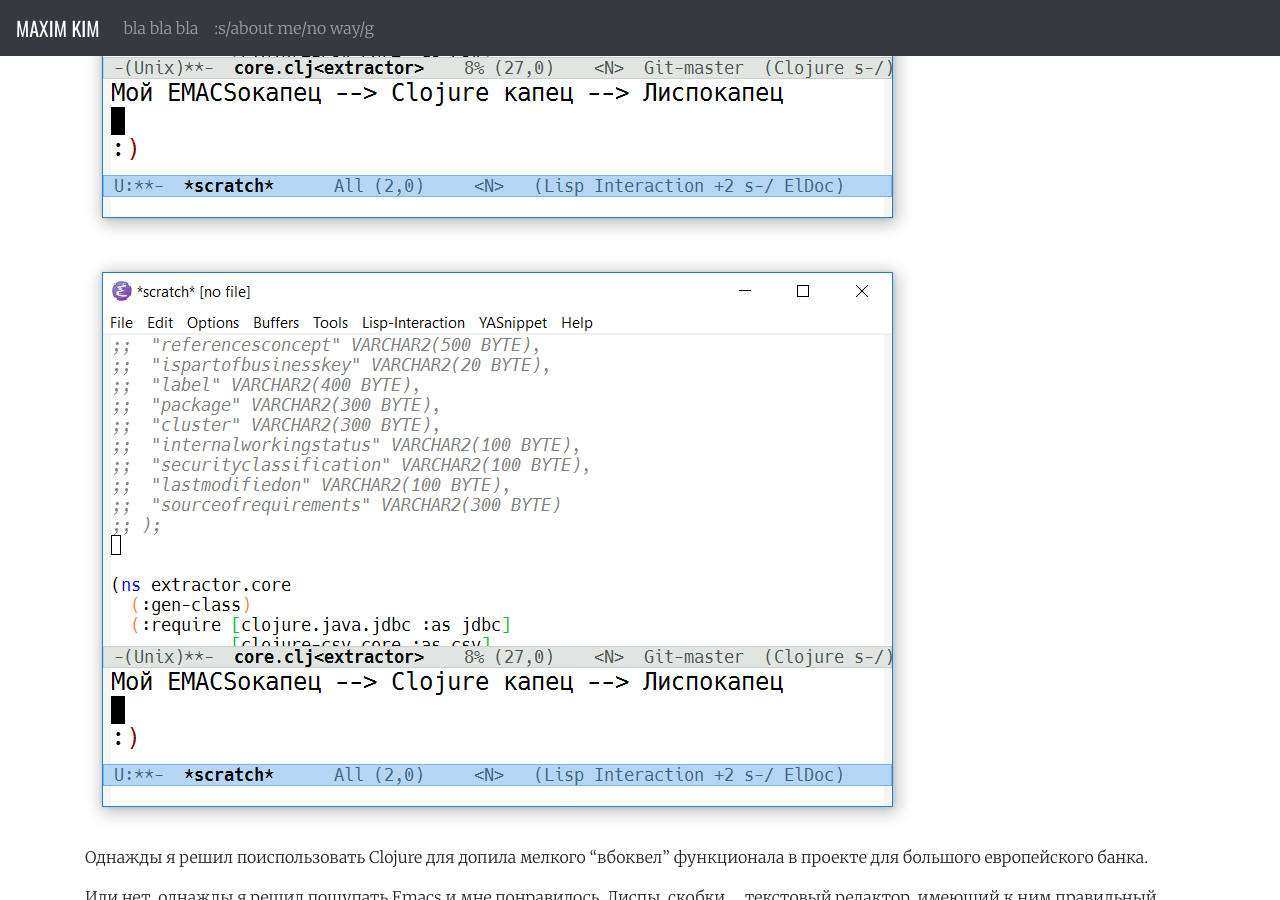
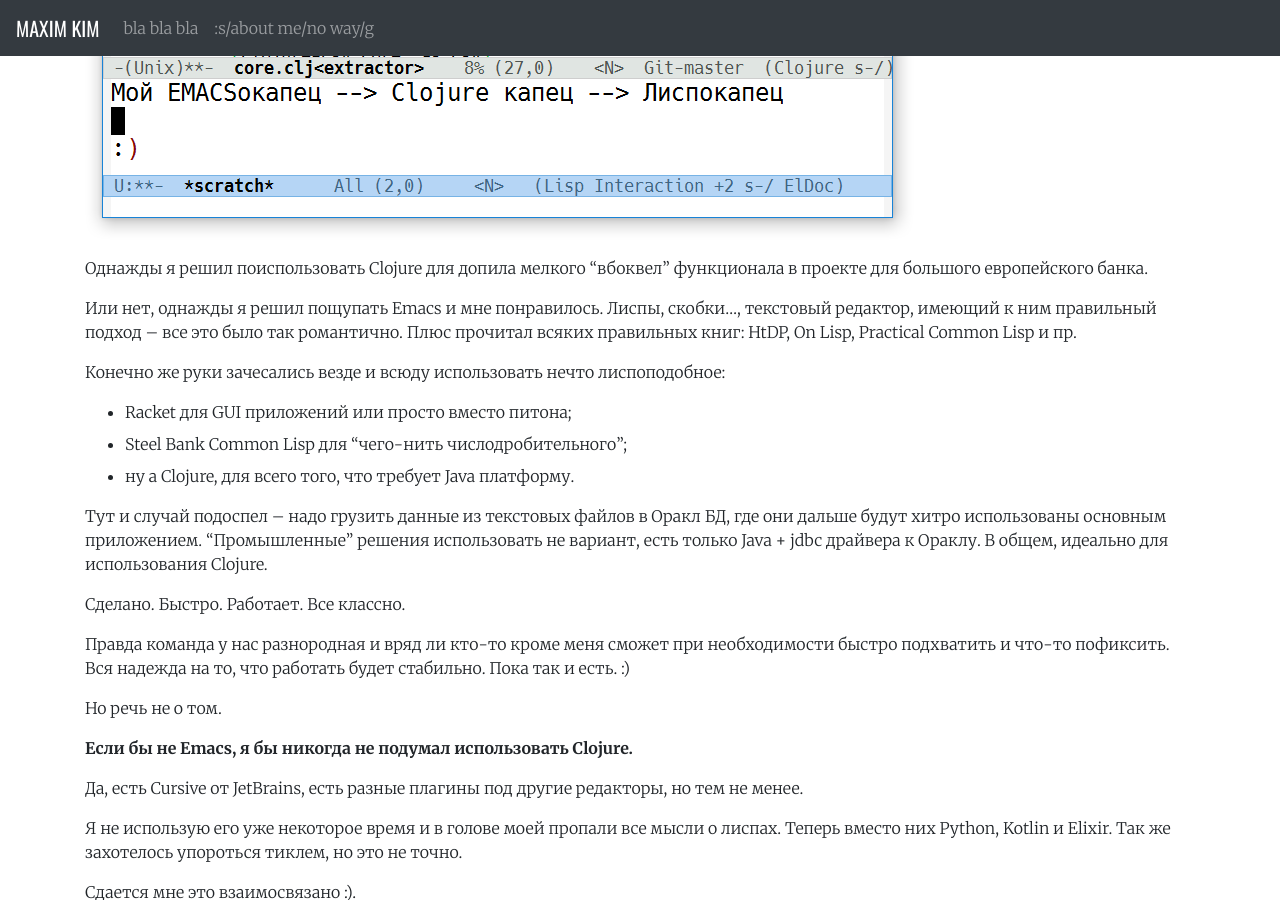
Before and after one commit to habamax/habamax.github.io, a Jekyll site: the page built from _posts/2018-11-23-tools-and-programming-languages.md, in a window 1280 px wide and 900 px high, scrolled down 556 px. Built offline with Jekyll 4.4.1, drawn with Linux system fonts in a browser that asks for light colours; nearby versions of some CDN libraries; comment, search, counter and statistics services are not loaded.

Commit message:
fluid image -- ok on smartphone

```diff
--- a/_posts/2018-11-23-tools-and-programming-languages.md
+++ b/_posts/2018-11-23-tools-and-programming-languages.md
@@ -3,10 +3,7 @@
 title: Бытие определяет сознание или инструменты vs языки программирования
 ---
 
-![Emacs screenshot](/assets/images/2018-11-23_12-28-44.png)
-
-
-<img src="/assets/images/2018-11-23_12-28-44.png" class="img-fluid">
+<img src="/assets/images/2018-11-23_12-28-44.png" class="img-fluid" alt="Emacs screenshot">
 
 Однажды я решил поиспользовать Clojure для допила мелкого "вбоквел"
 функционала в проекте для большого европейского банка.
```
